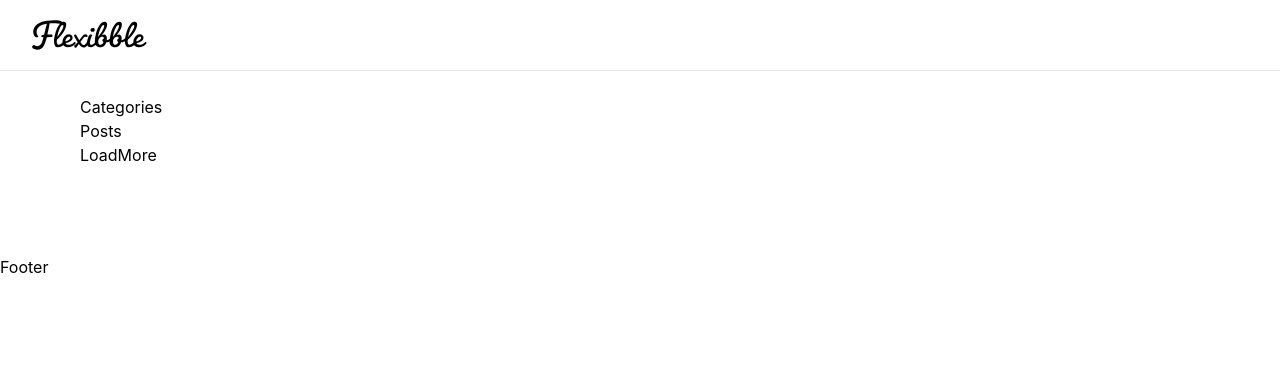
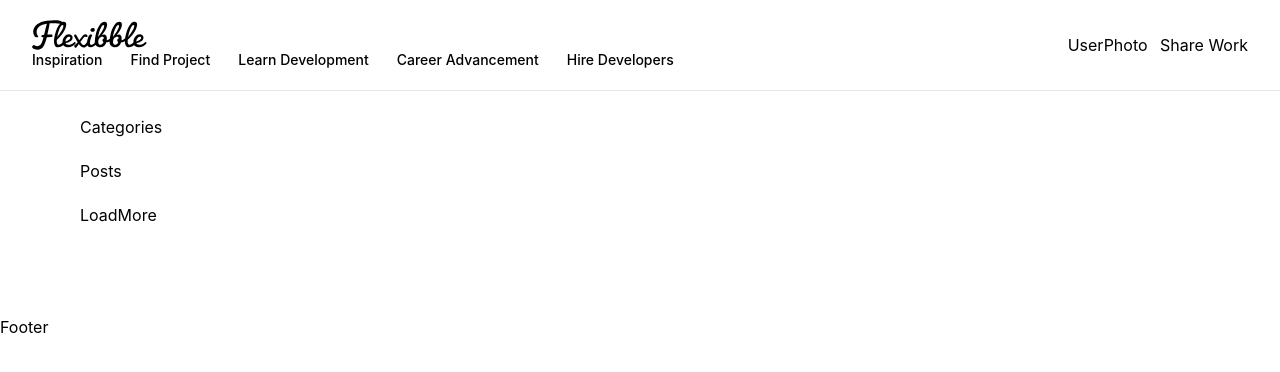
Before and after one commit to Kuldeep9711/Nextjs13_flexible, a Next.js app: page / in a window 1280 px wide. Shown: the top 372 px of the page. Built offline with nearby package versions, Linux system fonts and the light colour scheme.

Commit message:
Implement navlinks and auth providers

```diff
--- a/app/globals.css
+++ b/app/globals.css
@@ -40,7 +40,7 @@
 @utility flex-start {
   display: flex;
   justify-content: flex-start;
-  align-items: flex-start;
+  align-items: center;
 }
 
 @utility text-small {
@@ -61,6 +61,11 @@
   @apply w-full text-center my-10 px-2;
 }
 
+@utility navbar {
+  @apply flex-between py-5 px-8 border-b border-b-nav-border gap-4;
+}
+
+
 /* 4. Custom Scrollbar (Standard CSS works fine here) */
 ::-webkit-scrollbar {
   width: 5px;
@@ -71,7 +76,3 @@
   background: #888;
   border-radius: 12px;
 }
-
-.navbar {
-    @apply py-5 px-8 border-b border-nav-border gap-4;
-}
--- a/app/page.tsx
+++ b/app/page.tsx
@@ -2,7 +2,7 @@
 
 const Home = () => {
   return (
-    <section className='flex-start flex-col paddings mb-16'>
+    <section className='flex flex-col items-start paddings mb-16 gap-5'>
         <h1>Categories</h1>
         <h1>Posts</h1>
         <h1>LoadMore</h1>
--- /dev/null
+++ b/components/AuthProviders.tsx
@@ -0,0 +1,11 @@
+import React from 'react'
+
+const AuthProviders = () => {
+  return (
+    <div>
+      AuthProviders
+    </div>
+  )
+}
+
+export default AuthProviders
--- a/components/Navbar.tsx
+++ b/components/Navbar.tsx
@@ -1,7 +1,11 @@
 import Link from 'next/link'
 import Image from 'next/image'
+import { NavLinks } from '@/constants'
+import { link } from 'fs'
+import AuthProviders from './AuthProviders'
 
 const Navbar = () => {
+  const session = {};
   return (
     <nav className='flexBetween navbar'>
       <div className='flex-1 flexStart gap-10'>
@@ -12,10 +16,31 @@ const Navbar = () => {
             height={43}
             alt='Flexibble'
               />
-              <ul className='xl:flex hidden text-small gap-7'>
+           </Link>
 
-              </ul>
-          </Link>
+            <ul className='xl:flex hidden text-small gap-7'>
+              {NavLinks.map((link) => (
+               <li key={link.key}>
+                <Link href={link.href} >
+                  {link.text}
+                </Link>
+               </li>
+             ))}
+         </ul>
+      </div>
+
+      <div className='flexCenter gap-4'>
+        {session ? (
+          <>
+          <span> UserPhoto </span>
+
+            <Link href="/create-project" className='ml-2'>
+               Share Work
+            </Link>
+          </>
+        ): (
+          <AuthProviders />
+        )}
       </div>
     </nav>
   )
--- a/constants/index.ts
+++ b/constants/index.ts
@@ -9,8 +9,8 @@ export const NavLinks = [
 ];
 
 export const categoryFilters = [
-    "Frontend",
-      "Backend",
+  "Frontend",
+  "Backend",
   "Full-Stack",
   "Mobile",
   "UI/UX",
```
